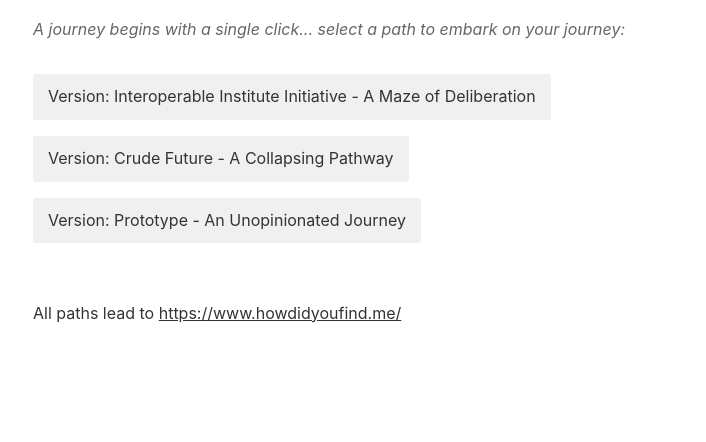
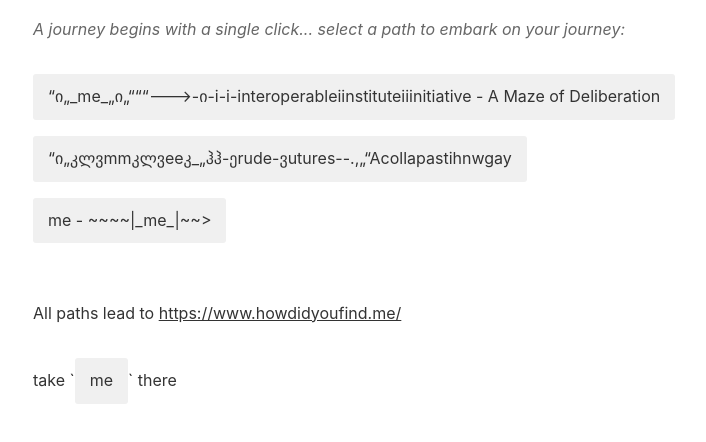
Before and after one commit to c-host/take-me-there, a plain HTML site: page index.html in a window 1280 px wide. Shown: the part 134-576 px from the top of the page, without its empty margins (282-988 px from the left). Drawn offline with Linux system fonts and the light colour scheme.

Commit message:
Update index.html

```diff
--- a/index.html
+++ b/index.html
@@ -66,12 +66,16 @@
             style="display: inline; padding: 0; background-color: transparent; color: inherit; text-decoration: underline;">https://www.howdidyoufind.me/</a>
     </p>
 
+    <footer>
+        take `<a href="https://github.com/c-host/take-me-there">me</a>` there
+    </footer>
+
     <script>
         const pathList = document.getElementById('path-list');
         const paths = [
-            { name: 'Version: Interoperable Institute Initiative - A Maze of Deliberation', file: 'library/iii/take-me-there-iii.html' },
-            { name: 'Version: Crude Future - A Collapsing Pathway', file: 'library/crude-future/take-me-there-cf.html' },
-            { name: 'Version: Prototype - An Unopinionated Journey', file: 'library/prototype/take-me-there-prototype.html' },
+            { name: '“ი„_me_„ი„“““--->-ი-i-i-interoperableiinstituteiiinitiative - A Maze of Deliberation', file: 'library/iii/take-me-there-iii.html' },
+            { name: '“ი„კლვmmკლვeeკ_„ჰჰ-ეrude-ვutures--.,„“Acollapastihnwgay', file: 'library/crude-future/take-me-there-cf.html' },
+            { name: 'me - ~~~~|_me_|~~>', file: 'library/prototype/take-me-there-prototype.html' },
             // Add more paths here as they are created
         ];
 
```
